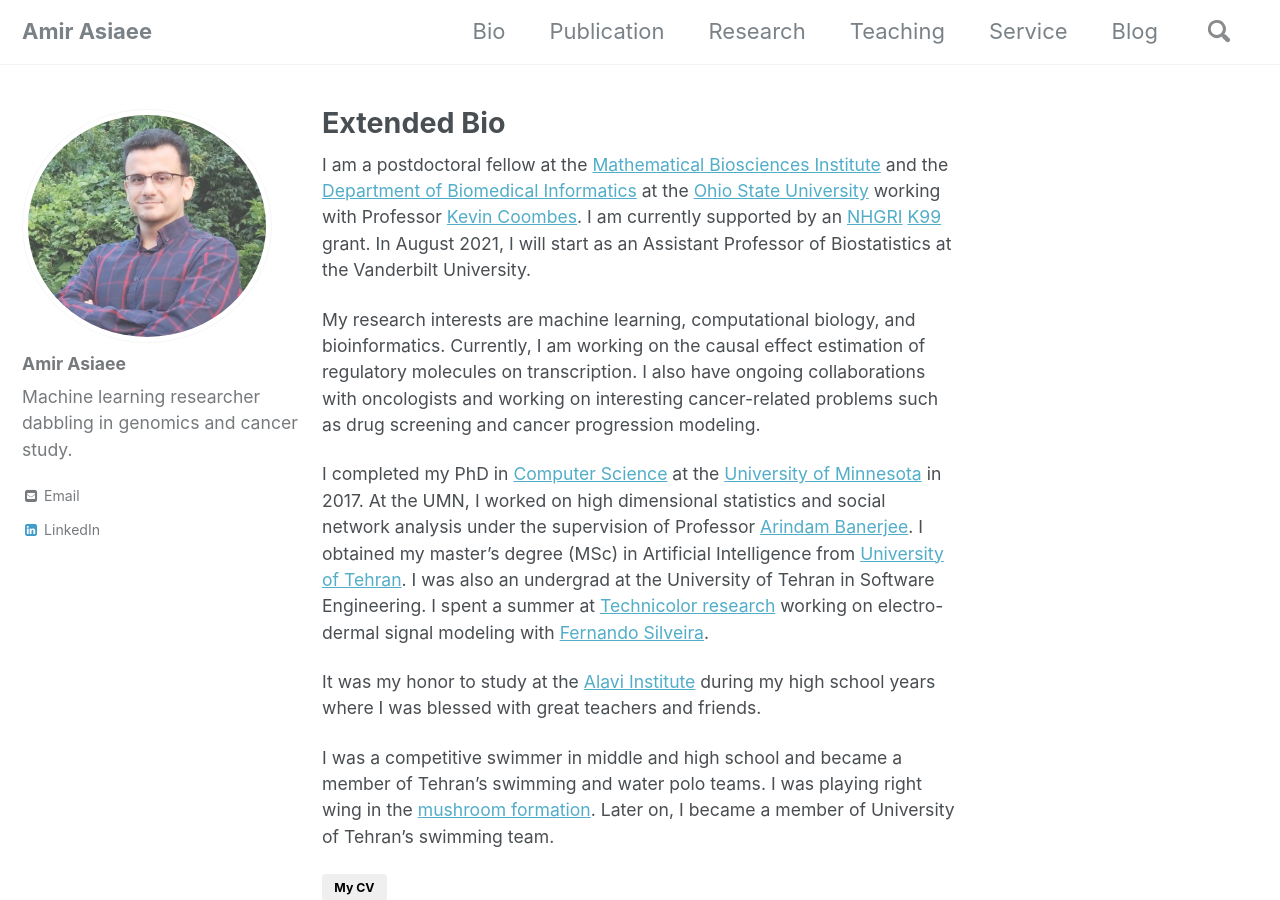
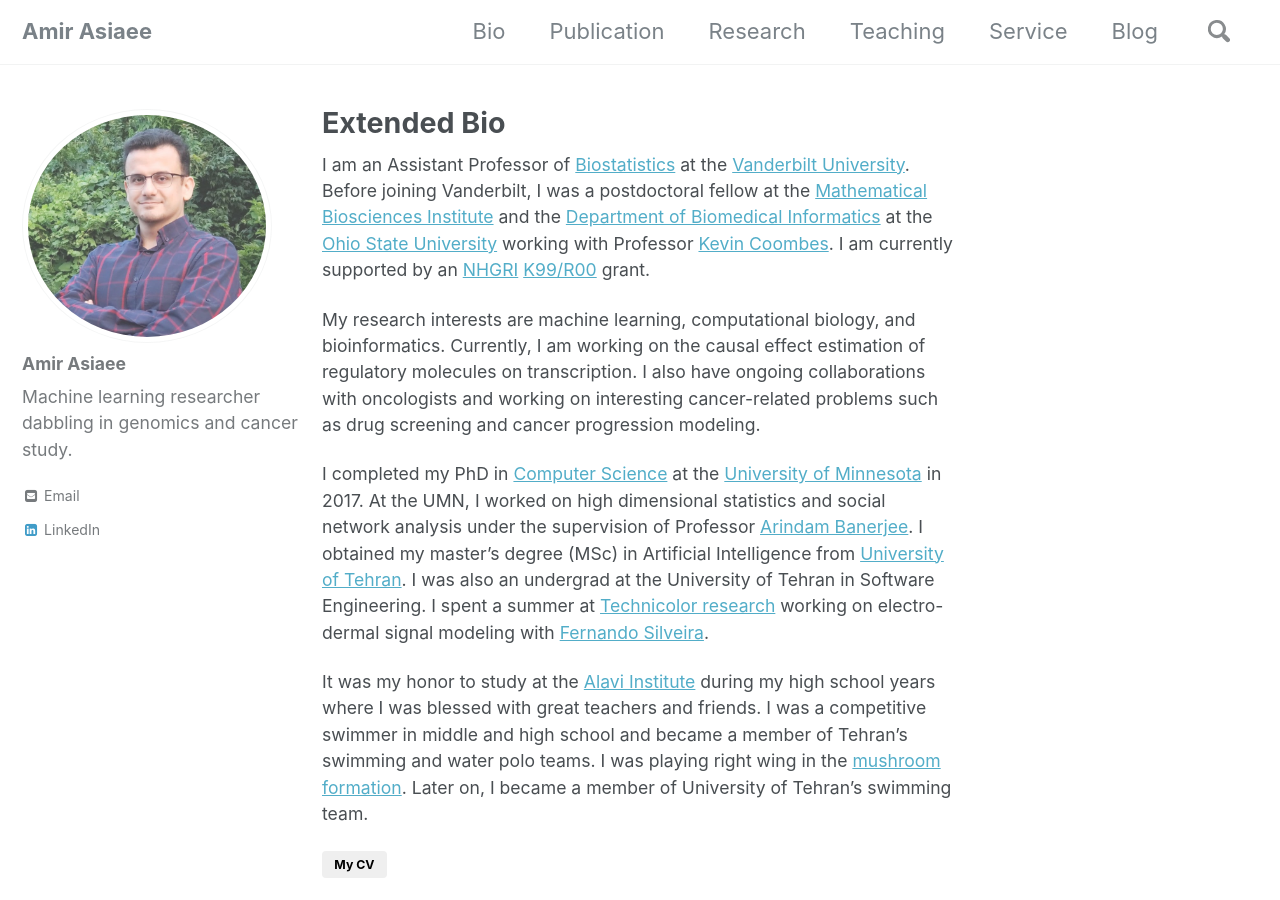
Before and after one commit to aasiaeet/aasiaeet.github.io, a Jekyll site: the page built from _pages/bio.md, in a window 1280 px wide and 900 px high. Built offline with Jekyll 4.4.1, drawn with Linux system fonts in a browser that asks for light colours; nearby versions of some CDN libraries.

Commit message:
bio updated.

```diff
--- a/_pages/bio.md
+++ b/_pages/bio.md
@@ -4,14 +4,12 @@ permalink: /bio/
 author_profile: true
 title: Extended Bio
 ---
-I am a postdoctoral fellow  at the [Mathematical Biosciences Institute](https://mbi.osu.edu/) and the [Department of Biomedical Informatics](https://medicine.osu.edu/bmi/Pages/index.aspx) at the [Ohio State University](https://www.osu.edu/) working with Professor [Kevin Coombes](https://medicine.osu.edu/bmi/people/kevin_coombes/pages/index.aspx).  I am currently supported by an [NHGRI](https://www.genome.gov/) [K99](https://grants.nih.gov/grants/guide/pa-files/PA-20-188.html) grant. In August 2021, I will start as an Assistant Professor of Biostatistics at the Vanderbilt University.
+I am an Assistant Professor of [Biostatistics](https://www.vumc.org/biostatistics/) at the [Vanderbilt University](https://www.vanderbilt.edu/). Before joining Vanderbilt, I was a postdoctoral fellow  at the [Mathematical Biosciences Institute](https://mbi.osu.edu/) and the [Department of Biomedical Informatics](https://medicine.osu.edu/bmi/Pages/index.aspx) at the [Ohio State University](https://www.osu.edu/) working with Professor [Kevin Coombes](https://medicine.osu.edu/bmi/people/kevin_coombes/pages/index.aspx).  I am currently supported by an [NHGRI](https://www.genome.gov/) [K99/R00](https://grants.nih.gov/grants/guide/pa-files/PA-20-188.html) grant.
 
 My research interests are machine learning, computational biology, and bioinformatics. Currently, I am working on the causal effect estimation of regulatory molecules on transcription. I also have ongoing collaborations with oncologists and working on interesting cancer-related problems such as drug screening and cancer progression modeling.
 
 I completed my PhD in [Computer Science](cs.umn.edu) at the [University of Minnesota](www.umn.edu) in 2017. At the UMN, I worked on high dimensional statistics and social network analysis under the supervision of Professor [Arindam Banerjee](www-users.cs.umn.edu/~banerjee/).  I obtained my master's degree (MSc) in Artificial Intelligence from [University of Tehran](http://ece.ut.ac.ir/en). I was also an undergrad at the University of Tehran in Software Engineering. I spent a summer at [Technicolor research](http://www.technicolorbayarea.com/) working on electro-dermal signal modeling with [Fernando Silveira](https://www.linkedin.com/in/fernandojorgesilveira/).
 
-It was my honor to study at the [Alavi Institute](https://en.wikipedia.org/wiki/Alavi_Institute) during my high school years where I was blessed with great teachers and friends.
-
-I was a competitive swimmer in middle and high school and became a member of Tehran's swimming and water polo teams. I was playing right wing in the [mushroom formation](https://en.wikipedia.org/wiki/Water_polo#Common_techniques_and_practices). Later on, I became a member of University of Tehran's swimming team.
+It was my honor to study at the [Alavi Institute](https://en.wikipedia.org/wiki/Alavi_Institute) during my high school years where I was blessed with great teachers and friends. I was a competitive swimmer in middle and high school and became a member of Tehran's swimming and water polo teams. I was playing right wing in the [mushroom formation](https://en.wikipedia.org/wiki/Water_polo#Common_techniques_and_practices). Later on, I became a member of University of Tehran's swimming team.
 
 <a href="/cv-Amir Asiaee-Taheri.pdf"><button type="button" class="btn" style="outline:none">My CV </button></a>
--- a/index.html
+++ b/index.html
@@ -3,7 +3,7 @@ layout: single
 author_profile: true
 ---
 {{"
-I am a postdoctoral fellow  at the [Mathematical Biosciences Institute](https://mbi.osu.edu/) and the [Department of Biomedical Informatics](https://medicine.osu.edu/bmi/Pages/index.aspx) at the [Ohio State University](https://www.osu.edu/) working with Professor [Kevin Coombes](https://medicine.osu.edu/bmi/people/kevin_coombes/pages/index.aspx).  I am currently supported by an [NHGRI](https://www.genome.gov/) [K99](https://grants.nih.gov/grants/guide/pa-files/PA-20-188.html) grant. In August 2021, I will start as an Assistant Professor of Biostatistics at the Vanderbilt University.
+I am an Assistant Professor of [Biostatistics](https://www.vumc.org/biostatistics/) at the [Vanderbilt University](https://www.vanderbilt.edu/). Before joining Vanderbilt, I was a postdoctoral fellow  at the [Mathematical Biosciences Institute](https://mbi.osu.edu/) and the [Department of Biomedical Informatics](https://medicine.osu.edu/bmi/Pages/index.aspx) at the [Ohio State University](https://www.osu.edu/) working with Professor [Kevin Coombes](https://medicine.osu.edu/bmi/people/kevin_coombes/pages/index.aspx).  I am currently supported by an [NHGRI](https://www.genome.gov/) [K99/R00](https://grants.nih.gov/grants/guide/pa-files/PA-20-188.html) grant.
 
 My research interests are machine learning, computational biology, and bioinformatics. Currently, I am working on the causal effect estimation of regulatory molecules on transcription. I also have ongoing collaborations with oncologists and working on interesting cancer-related problems such as drug screening and cancer progression modeling.
 "|markdownify}}
```
